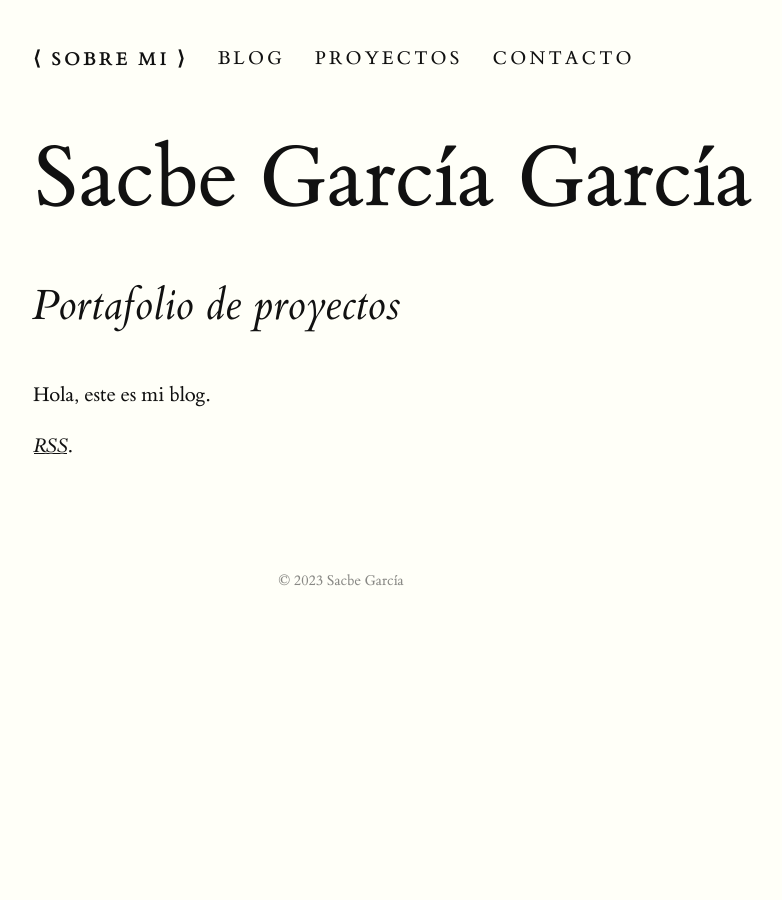
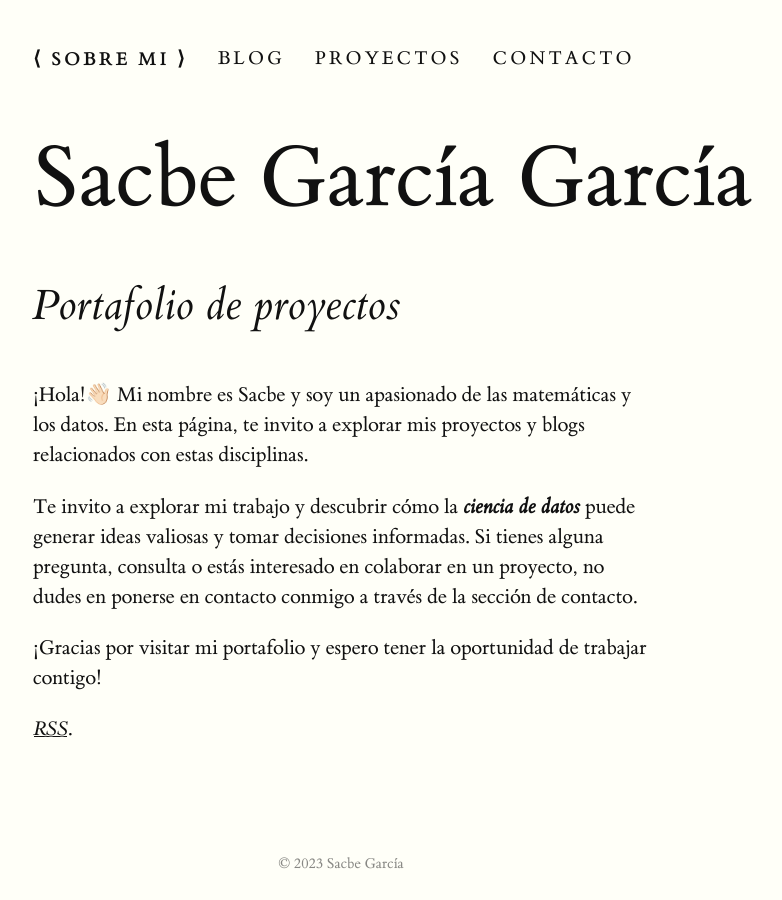
Before and after one commit to sacbegg/portafolio, a Jekyll site: the page built from index.md, in a window 1280 px wide. Shown: the whole page, without its empty margins (127-909 px from the left). Built offline with Jekyll 4.4.1, drawn with Linux system fonts in a browser that asks for light colours.

Commit message:
Presentación

```diff
--- a/index.md
+++ b/index.md
@@ -6,6 +6,10 @@ head_title: Portafolio Sacbe
 subtitle: Portafolio de proyectos
 weight: 1
 ---
- Hola, este es mi blog.
+¡Hola!👋🏻 Mi nombre es Sacbe y soy un apasionado de las matemáticas y los datos. En esta página, te invito a explorar mis proyectos y blogs relacionados con estas disciplinas.
+
+Te invito a explorar mi trabajo y descubrir cómo la ***ciencia de datos*** puede generar ideas valiosas y tomar decisiones informadas. Si tienes alguna pregunta, consulta o estás interesado en colaborar en un proyecto, no dudes en ponerse en contacto conmigo a través de la sección de contacto.
+
+¡Gracias por visitar mi portafolio y espero tener la oportunidad de trabajar contigo!
 
 [*RSS*]({{ site.baseurl }}/feed.xml).
```
